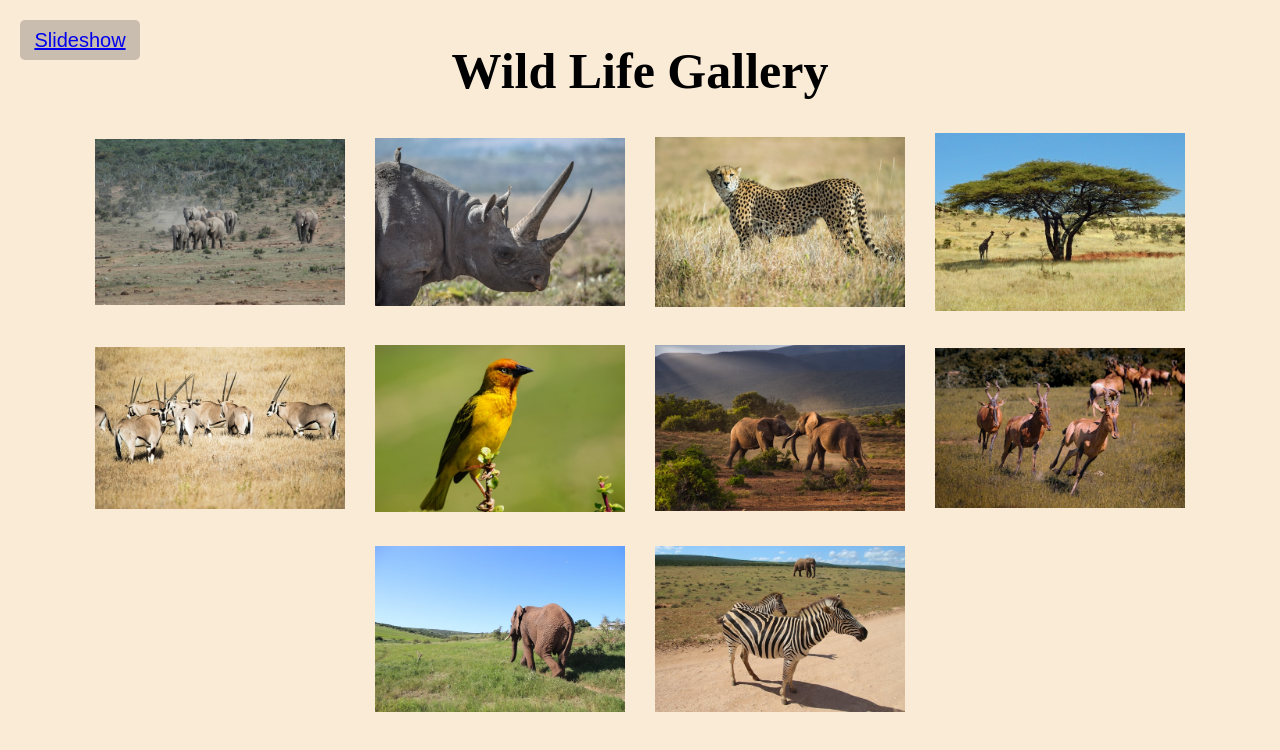
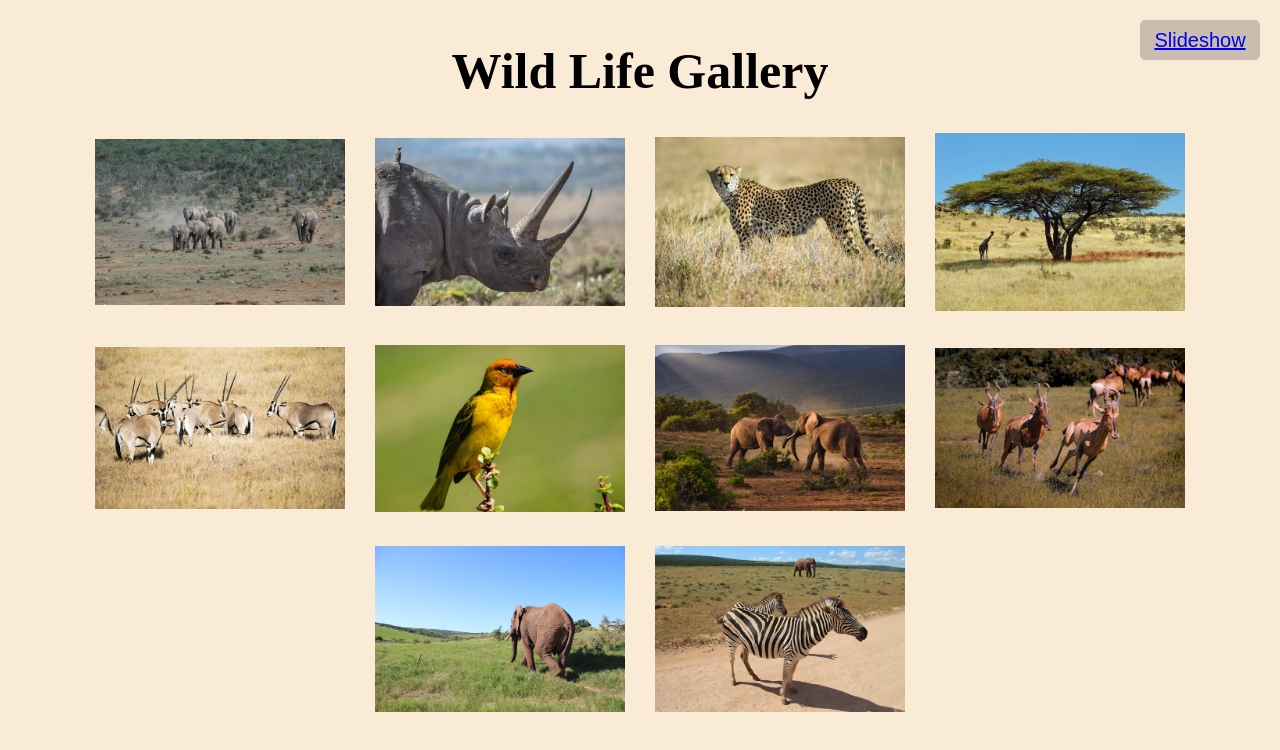
Before and after one commit to Priyansh159/Wild-Life-Gallery, a plain HTML site: page index.html in a window 1280 px wide. Drawn offline with Linux system fonts and the light colour scheme.

Commit message:
Update style.css

```diff
--- a/style.css
+++ b/style.css
@@ -11,7 +11,7 @@ body{
 
 button{
     position: absolute;
-    left: 20px;
+    right: 20px;
     top: 20px;
     border: none;
     background-color: rgb(201, 189, 176);
```
